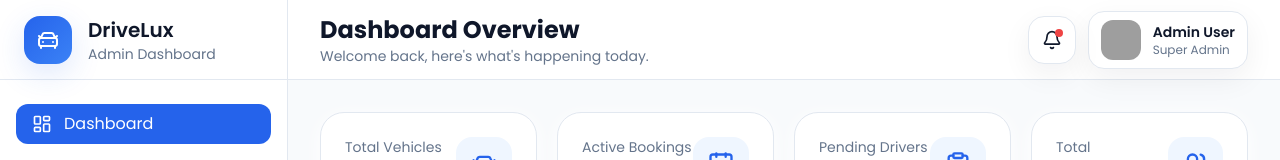
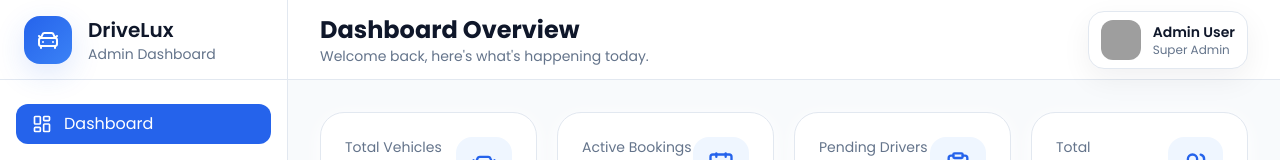
Before and after one commit to SandunPushpika/ShanEnterprises-Admin, a React (Create React App) app: page / in a window 1280 px wide. Shown: the top 160 px of the page. Built offline with nearby package versions, Linux system fonts and the light colour scheme; sample sign-in values are in the browser's storage; grey boxes are pictures that could not be loaded.

Commit message:
Removed notifiation button

```diff
--- a/src/components/common/HeaderComponent.js
+++ b/src/components/common/HeaderComponent.js
@@ -20,12 +20,6 @@ export default function HeaderComponent({ isOpen, setIsOpen }) {
             </div>
 
             <div className="flex items-center gap-3">
-                {/* Notification */}
-                <button className="w-12 h-12 rounded-2xl bg-white border border-border flex items-center justify-center relative shadow-soft">
-                    <Bell className="w-5 h-5 text-secondary" />
-
-                    <span className="absolute top-3 right-3 w-2 h-2 bg-danger rounded-full"></span>
-                </button>
 
                 {/* Profile */}
                 <div className="flex items-center gap-3 bg-white border border-border rounded-2xl px-3 py-2 shadow-soft">
```
